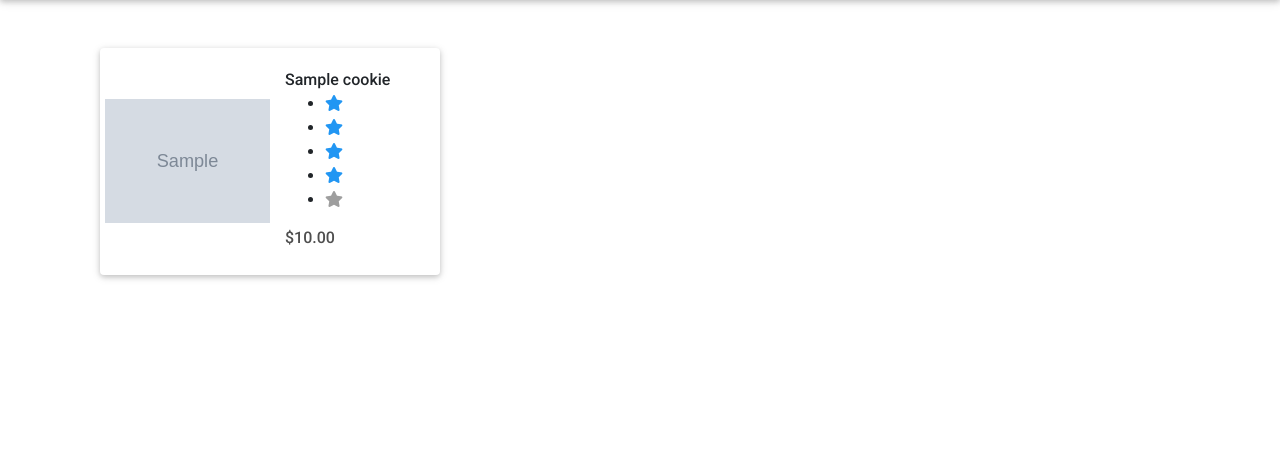
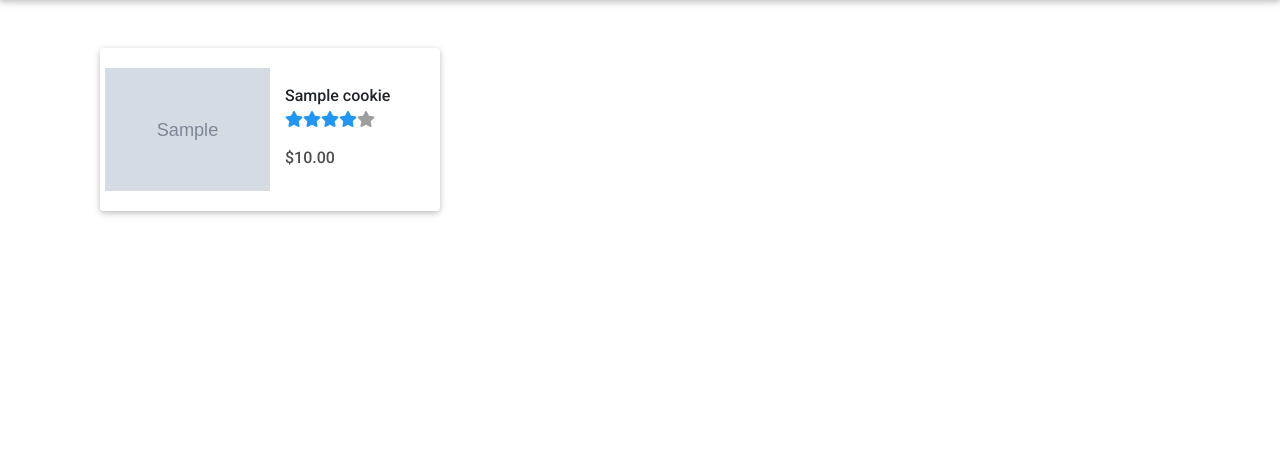
Before and after one commit to LeoKuhorev/cookie-stand-python, a Django app: page / in a window 1280 px wide. Shown: the part 58-510 px from the top of the page. Run offline with Django 3.2, Linux system fonts and the light colour scheme; tables that the repository leaves empty hold one stand-in row (values such as "Sample post"); grey boxes marked "Sample" are stand-in pictures; some libraries are stand-ins or nearby versions.

Commit message:
star position fixed

```diff
--- a/cookies/static/css/styles.css
+++ b/cookies/static/css/styles.css
@@ -1,3 +1,10 @@
 main {
   min-height: 90vh;
 }
+
+.rating {
+  list-style-type: none;
+  display: flex;
+  align-items: left;
+  padding: 0
+}
```
